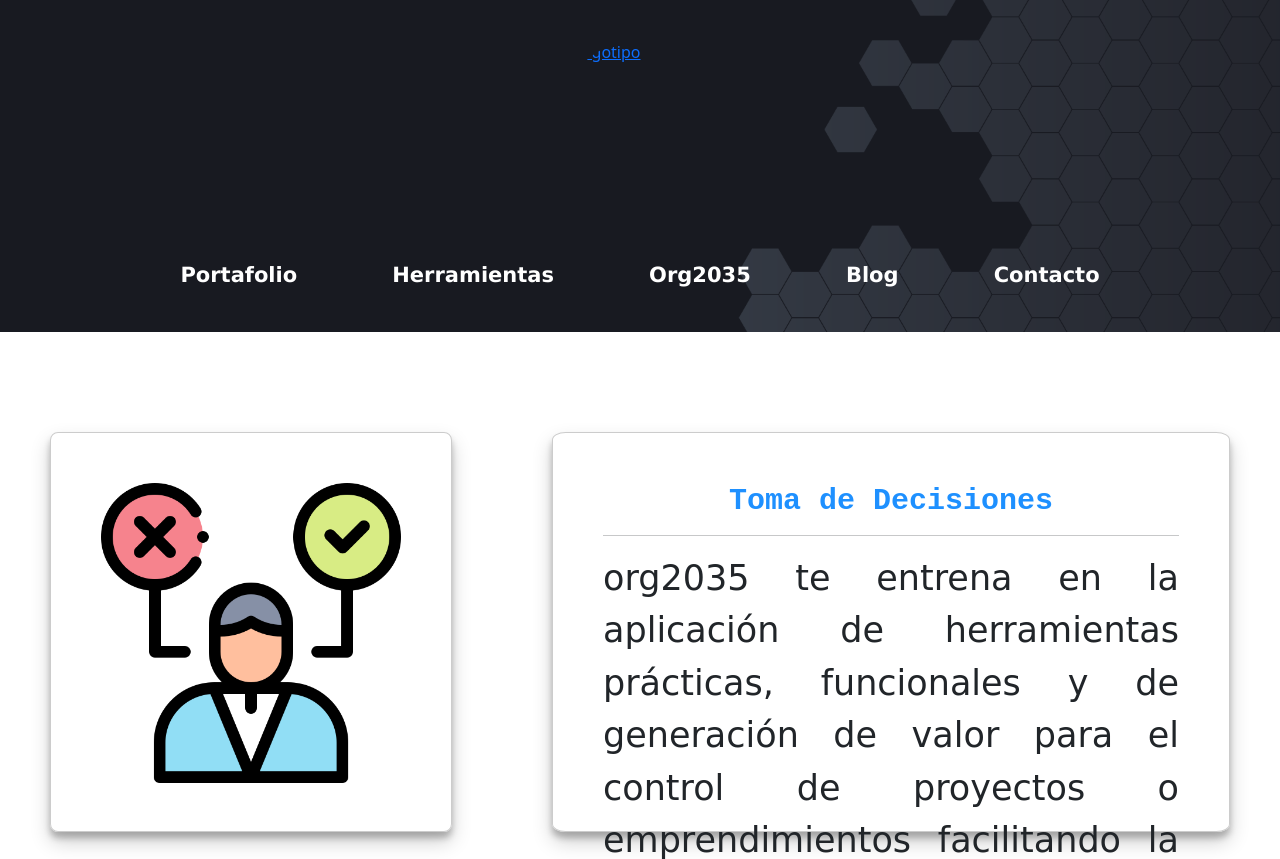
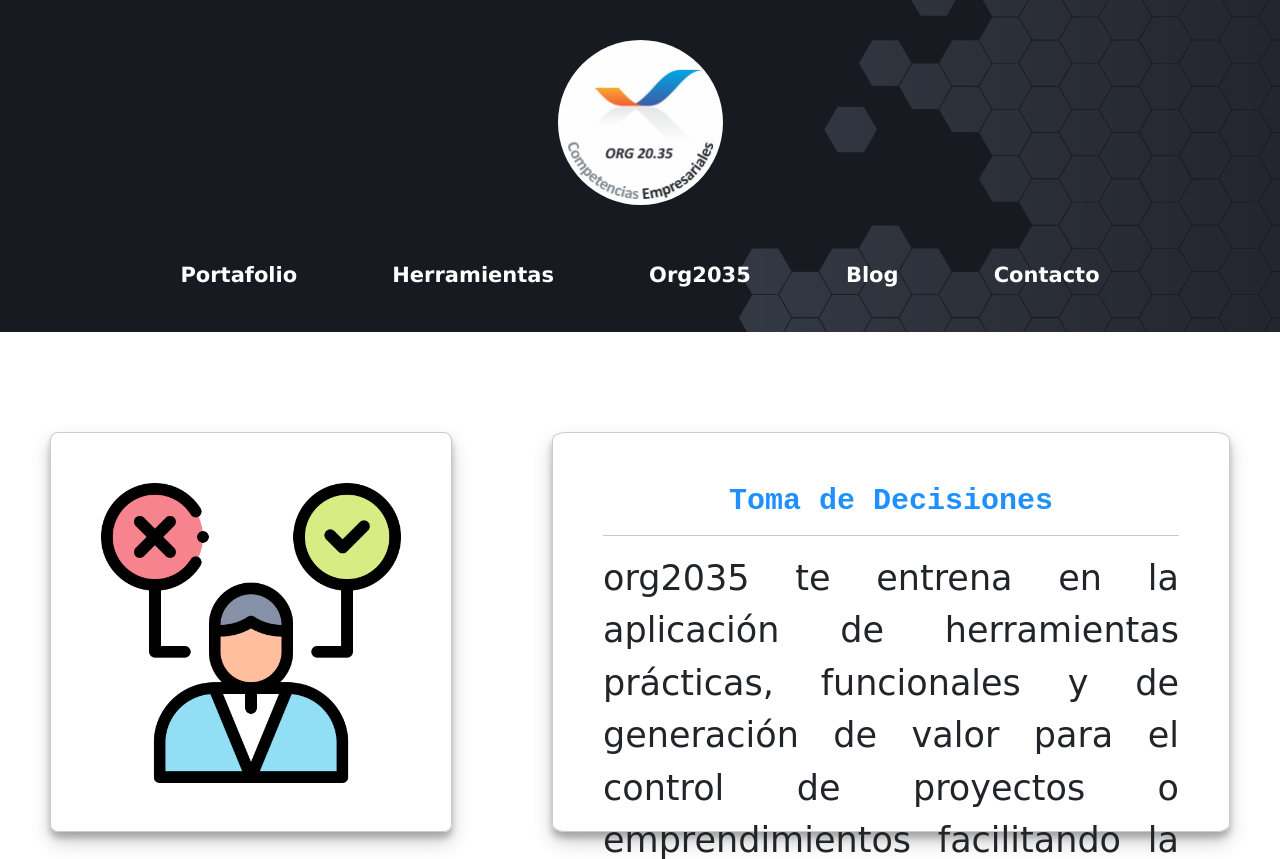
Before and after one commit to Alucard-bit-gif/toolsInc, a plain HTML site: page index.html in a window 1280 px wide. Shown: the top 859 px of the page. Drawn offline with nearby package versions, Linux system fonts and the light colour scheme; files whose address does not match are found by name; a web font is replaced by a local one.

Commit message:
se ajusto src logo

```diff
--- a/index.html
+++ b/index.html
@@ -13,7 +13,7 @@
           <header id="mainHeader">
             <div class="headImage">
               <a class="headLogo" href="index.html">
-                <img class="logoHead" src="_imagenes2035/Logo_CEorg2035.jpg" alt="Logotipo" width="165" height="165">
+                <img class="logoHead" src="imagenes2035/Logo_CEorg2035.jpg" alt="Logotipo" width="165" height="165">
               </a>
             </div>
 
```
